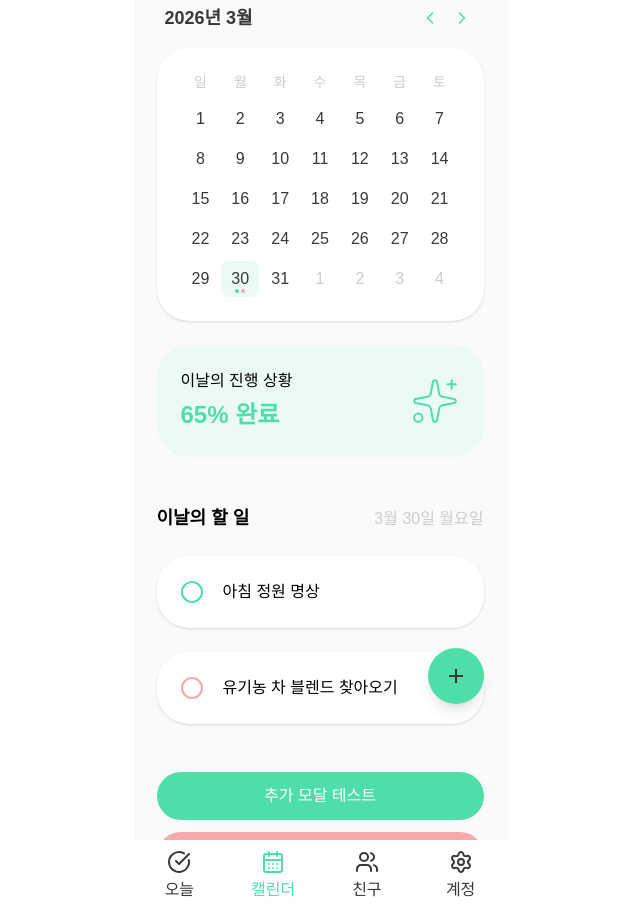
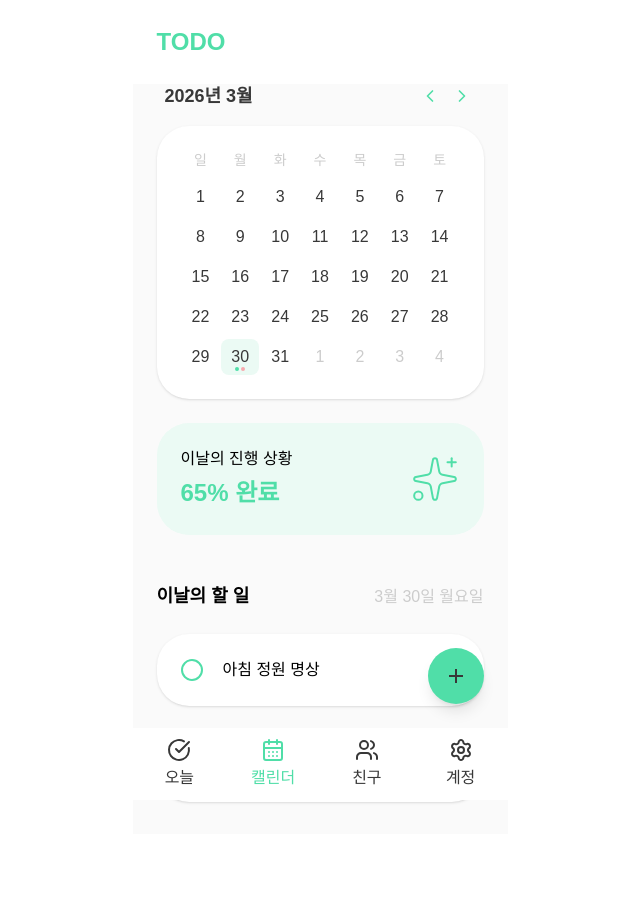
Before and after one commit to deepdive-01/goorm-todo-front, a React (Vite) app: page /calendar in a window 1280 px wide. Shown: the whole page, without its empty margins (320-960 px from the left). After the commit the page ends 834 px from the top, so only its background shows below. Built offline with nearby package versions, Linux system fonts and the light colour scheme; no server answers; a web font is replaced by a local one.

Commit message:
fix: 페이지 에러 수정 및 라우트 완료

```diff
--- a/src/App.tsx
+++ b/src/App.tsx
@@ -2,6 +2,7 @@ import { Navigate, Route, Routes } from 'react-router-dom';
 import TodayPage from '@/pages/today';
 import CalendarPage from '@/pages/calendar';
 import FriendsPage from '@/pages/friends';
+import FriendsTodo from '@/pages/friendstodo';
 import AccountsPage from '@/pages/accounts';
 
 export default function App() {
@@ -11,6 +12,7 @@ export default function App() {
       <Route path="/today" element={<TodayPage />} />
       <Route path="/calendar" element={<CalendarPage />} />
       <Route path="/friends" element={<FriendsPage />} />
+      <Route path="/friendsTodo" element={<FriendsTodo />} />
       <Route path="/accounts" element={<AccountsPage />} />
     </Routes>
   );
--- a/src/components/AddtaskModal.tsx
+++ b/src/components/AddtaskModal.tsx
@@ -30,7 +30,6 @@ export default function AddTaskModal({ date, onSave, onClose }: AddTaskModalProp
       {/* Backdrop */}
       <div
         className="absolute inset-0 bg-black/10 backdrop-blur-md"
-        onClick={onClose}
       />
 
       {/* Card */}
--- a/src/components/Footer.tsx
+++ b/src/components/Footer.tsx
@@ -19,7 +19,7 @@ export default function Footer() {
   return (
     <footer className="w-full h-18 flex flex-row bg-white absolute bottom-0">
       {tabs.map((tab) => {
-        const isActive = location.pathname === tab.path;
+        const isActive =   location.pathname === tab.path || (tab.key === 'friends' && location.pathname === '/friendstodo');
 
         return (
           <FooterButton
--- a/src/pages/calendar/index.tsx
+++ b/src/pages/calendar/index.tsx
@@ -7,6 +7,7 @@ import TodoItem from '@/components/TodoItem';
 import Calendar, { type DayEvent } from '../../components/Calendar';
 import TodayProgress from './components/TodayProgress';
 import AddTaskModal from '@/components/AddtaskModal';
+import DeleteModal from '@/components/DeleteModal';
 import PlusIcon from './plus.svg?react';
 import Footer from '@/components/Footer';
 
@@ -20,18 +21,24 @@ const DUMMY_TASKS = [
 ];
 
 export default function CalendarPage() {
-  const [selectedDate, setSelectedDate] = useState<Date>(new Date());
-  const [isModalOpen, setIsModalOpen] = useState(false);
+  const [selectedDate, setSelectedDate]           = useState<Date>(new Date());
+  const [isModalOpen, setIsModalOpen]             = useState(false);
+  const [isDeleteModalOpen, setIsDeleteModalOpen] = useState(false);
+  const [deletingTaskId, setDeletingTaskId]       = useState<string | null>(null);
 
   const dateLabel = format(selectedDate, 'M월 d일 EEEE', { locale: ko });
-  const completed = DUMMY_TASKS.filter((_, i) => i === 1).length;
 
   return (
     <div className="w-full h-full flex items-center justify-center">
-      <div className="relative w-93.75 bg-gray-ui">
-        <Header />
-        <main className="px-6 py-8 flex flex-col gap-12 w-full">
+      <div className="relative w-93.75 min-h-screen flex flex-col bg-gray-ui">
 
+        {/* 헤더 고정 */}
+        <div className="sticky top-0 z-10 bg-gray-ui">
+          <Header />
+        </div>
+
+        {/* 스크롤 영역 */}
+        <main className="px-6 py-8 flex flex-col gap-12 w-full flex-1">
           <section className="w-full flex flex-col gap-6">
             <Calendar
               events={DUMMY_EVENTS}
@@ -46,29 +53,26 @@ export default function CalendarPage() {
               rightLabel={dateLabel}
             />
             {DUMMY_TASKS.map((task) => (
-              <TodoItem key={task.id} text={task.text} category={task.category} />
+              <div
+                key={task.id}
+                onContextMenu={(e) => {
+                  e.preventDefault();
+                  setDeletingTaskId(task.id);
+                  setIsDeleteModalOpen(true);
+                }}
+              >
+                <TodoItem text={task.text} category={task.category} />
+              </div>
             ))}
           </section>
+        </main>
 
-          {/* 임시 테스트 버튼 */}
-          <section className="flex flex-col gap-3">
-            <button
-              onClick={() => setIsAddModalOpen(true)}
-              className="w-full py-3 rounded-full bg-primary text-white"
-            >
-              추가 모달 테스트
-            </button>
-            <button
-              onClick={() => setIsDeleteModalOpen(true)}
-              className="w-full py-3 rounded-full bg-quick text-white"
-            >
-              삭제 모달 테스트
-            </button>
-          </section>
+        {/* 푸터 고정 */}
+        <div className="sticky bottom-0 z-10">
+          <Footer />
+        </div>
 
-        </main>
-        <Footer />
-
+        {/* FAB */}
         <div className="sticky bottom-24 flex justify-end px-6 pointer-events-none -mt-14">
           <button
             onClick={() => setIsModalOpen(true)}
@@ -78,19 +82,33 @@ export default function CalendarPage() {
             <PlusIcon />
           </button>
         </div>
+
       </div>
 
-      {/* AddTaskModal */}
       {isModalOpen && (
         <AddTaskModal
           date={selectedDate}
           onSave={(data) => {
-            console.log(data); // 추후 실제 저장 로직으로 교체
+            console.log(data);
             setIsModalOpen(false);
           }}
           onClose={() => setIsModalOpen(false)}
         />
       )}
+
+      {isDeleteModalOpen && (
+        <DeleteModal
+          onConfirm={() => {
+            console.log('삭제:', deletingTaskId);
+            setIsDeleteModalOpen(false);
+            setDeletingTaskId(null);
+          }}
+          onClose={() => {
+            setIsDeleteModalOpen(false);
+            setDeletingTaskId(null);
+          }}
+        />
+      )}
     </div>
   );
 }
--- a/src/pages/friends/components/AddFriendCard.tsx
+++ b/src/pages/friends/components/AddFriendCard.tsx
@@ -16,17 +16,15 @@ export default function AddFriendCard() {
           친구를 추가해보세요!
         </Text>
         <Text variant="body" className="text-black text-center">
-          친구와 할 일을 함께할 수 있습니다.
+          친구의 할 일을 확인할 수 있습니다.
         </Text>
       </div>
 
-      <Button
-        variant="primary"
-        onClick={handleFindFriend}
-        className="w-[134.5px]"
-      >
-        친구 찾기
-      </Button>
+      <div className="w-[134.5px]">
+        <Button variant="primary" onClick={handleFindFriend}>
+          친구 찾기
+        </Button>
+      </div>
     </div>
   );
 }
--- a/src/pages/friends/index.tsx
+++ b/src/pages/friends/index.tsx
@@ -1,10 +1,10 @@
 import Header from '@/components/Header';
 import Footer from '@/components/Footer';
 import Text from '@/components/Text';
-import Button from '@/components/Button';
-//import FriendItem from "@/components/FriendItem"
+import FriendItem from '@/components/FriendItem';
 import AddFriendCard from './components/AddFriendCard';
 import RightArrow from './right-arrow.svg?react';
+import { useNavigate } from 'react-router-dom';
 
 const DUMMY_FRIENDS = [
   { id: '1', name: '김지수' },
@@ -12,38 +12,49 @@ const DUMMY_FRIENDS = [
 ];
 
 export default function FriendsPage() {
-  const handleAddFriend = (id: string) => {
-    console.log('친구 추가:', id);
-  };
+  const navigate = useNavigate();
 
   return (
     <div className="w-full h-full flex items-center justify-center">
-      <div className="w-93.75 bg-gray-ui">
+      <div className="relative w-93.75 min-h-screen flex flex-col bg-gray-ui">
+
+        {/* 헤더 고정 */}
+        <div className="sticky top-0 z-10 bg-gray-ui">
           <Header />
+        </div>
+
+        {/* 스크롤 영역 */}
+        <main className="px-6 pb-8 flex flex-col gap-6 w-full flex-1">
+
           {/* 친구 요청 확인 */}
-          <div className="flex items-center justify-between py-4 bg-white rounded-lg px-4">
+        <div className="flex items-center justify-between py-4 bg-white px-6 -mx-6">
           <Text variant="heading" className="text-black">친구 요청 확인</Text>
           <RightArrow />
         </div>
-        <main className="px-6 py-8 flex flex-col gap-6">
+
           {/* 친구 목록 */}
           <Text variant="heading" className="text-black">친구 목록</Text>
-
-          {/* 친구 리스트
           <div className="flex flex-col gap-3">
             {DUMMY_FRIENDS.map(friend => (
-              <FriendItem
+              <div
                 key={friend.id}
-                name={friend.name}
-                buttonType="none"
-              />
+                onClick={() => navigate('/friendstodo', { state: { name: friend.name } })}
+              >
+                <FriendItem name={friend.name} buttonType="none" />
+              </div>
             ))}
-          </div> */}
+          </div>
 
           {/* 친구 추가 카드 */}
           <AddFriendCard />
+
         </main>
+
+        {/* 푸터 고정 */}
+        <div className="sticky bottom-0 z-10">
           <Footer />
+        </div>
+
       </div>
     </div>
   );
--- a/src/pages/friendstodo/index.tsx
+++ b/src/pages/friendstodo/index.tsx
@@ -1,34 +1,49 @@
 import { useState } from 'react';
 import { format } from 'date-fns';
 import { ko } from 'date-fns/locale';
+import { useLocation, useNavigate } from 'react-router-dom';
 import Header from '@/components/Header';
 import Footer from '@/components/Footer';
 import Text from '@/components/Text';
 import Calendar, { type DayEvent } from '@/components/Calendar';
 import TodoItem from '@/components/TodoItem';
-import FriendTodoSection from './components/FriendTodoSection'
+import FriendTodoSection from './components/FriendTodoSection';
 
 const DUMMY_EVENTS: DayEvent[] = [
   { date: new Date(), categories: ['focus', 'quick'] },
 ];
 
 const DUMMY_TASKS = [
-  { id: '1', text: '아침 정원 명상', category: 'focus' as const },
-  { id: '2', text: '유기농 차 블렌드 찾아보기', category: 'quick' as const },
+  { id: '1', text: '아침 정원 명상',           category: 'focus'  as const },
+  { id: '2', text: '유기농 차 블렌드 찾아보기', category: 'quick'  as const },
 ];
 
 export default function FriendTodoPage() {
+  const { state } = useLocation();
+  const navigate  = useNavigate();
+  const friendName = state?.name ?? '친구';
+
   const [selectedDate, setSelectedDate] = useState<Date>(new Date());
-
   const dateLabel = format(selectedDate, 'M월 d일 EEEE', { locale: ko });
 
   return (
     <div className="w-full h-full flex items-center justify-center">
-      <div className="w-[375px] bg-gray-ui">
-        <Header />
+      <div className="relative w-93.75 min-h-screen flex flex-col bg-gray-ui">
+
+        {/* 헤더 고정 */}
+        <div className="sticky top-0 z-10 bg-gray-ui">
+          <Header />
+        </div>
+
         {/* 친구 정보 섹션 */}
-        <FriendTodoSection friendName="민수의 할 일" />
-        <main className="px-6 py-8 flex flex-col gap-8 w-full">
+        <FriendTodoSection
+          friendName={`${friendName}의 할 일`}
+          onBack={() => navigate('/friends')}
+        />
+
+        {/* 스크롤 영역 */}
+        <main className="px-6 py-8 flex flex-col gap-8 w-full flex-1">
+
           {/* 달력 섹션 */}
           <section className="w-full flex flex-col gap-4">
             <Calendar
@@ -48,8 +63,14 @@ export default function FriendTodoPage() {
               ))}
             </div>
           </section>
+
         </main>
-        <Footer />
+
+        {/* 푸터 고정 */}
+        <div className="sticky bottom-0 z-10">
+          <Footer />
+        </div>
+
       </div>
     </div>
   );
```
Lines whose indentation alone changed are shown as unchanged.
